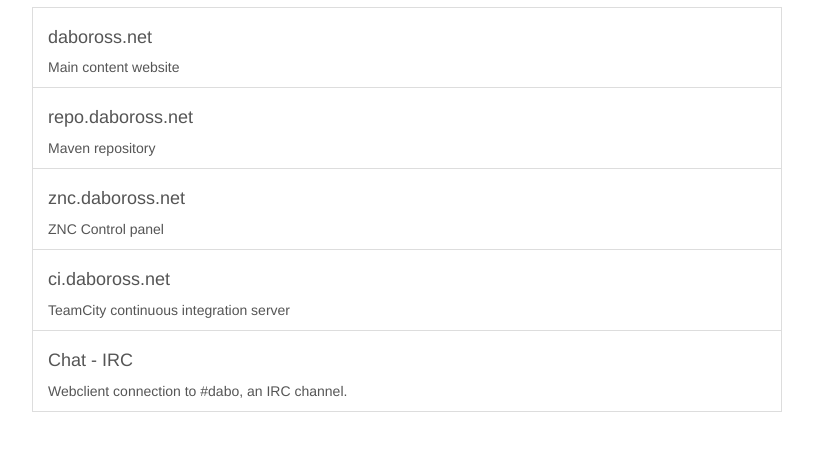
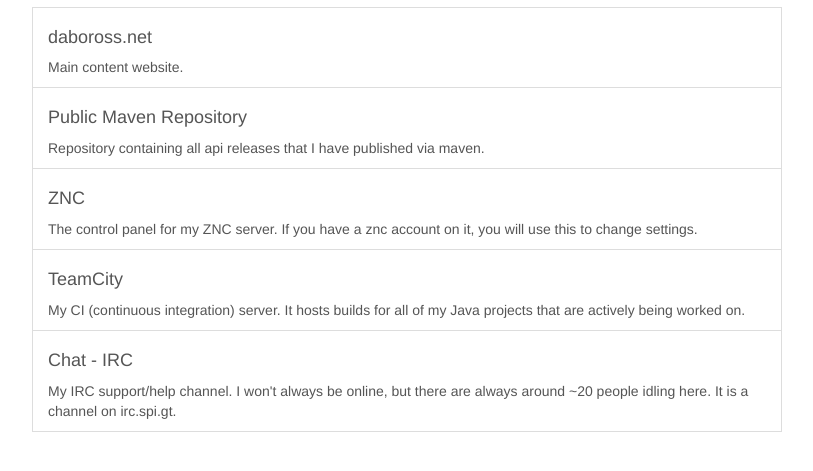
Before and after one commit to daboross/azd, a plain HTML site: page index.html in a window 1280 px wide. Shown: the part 63-534 px from the top of the page, without its empty margins (233-1046 px from the left). Drawn offline with Linux system fonts and the light colour scheme.

Commit message:
Update content

```diff
--- a/index.html
+++ b/index.html
@@ -19,23 +19,23 @@
                 <div class="list-group">
                     <a href="http://daboross.net" class="list-group-item">
                         <h4>daboross.net</h4>
-                        Main content website
+                        Main content website.
                     </a>
-                    <a href="http://repo.daboross.net" class="list-group-item">
-                        <h4>repo.daboross.net</h4>
-                        Maven repository
+                    <a href="http://repo.dabo.guru" class="list-group-item">
+                        <h4>Public Maven Repository</h4>
+                        Repository containing all api releases that I have published via maven.
                     </a>
-                    <a href="http://znc.daboross.net:8080" class="list-group-item">
-                        <h4>znc.daboross.net</h4>
-                        ZNC Control panel
+                    <a href="http://znc.dabo.guru:8080" class="list-group-item">
+                        <h4>ZNC</h4>
+                        The control panel for my ZNC server. If you have a znc account on it, you will use this to change settings.
                     </a>
-                    <a href="http://ci.daboross.net" class="list-group-item">
-                        <h4>ci.daboross.net</h4>
-                        TeamCity continuous integration server
+                    <a href="http://ci.dabo.guru" class="list-group-item">
+                        <h4>TeamCity</h4>
+                        My CI (continuous integration) server. It hosts builds for all of my Java projects that are actively being worked on.
                     </a>
                     <a href="/irc.html" class="list-group-item">
                         <h4>Chat - IRC</h4>
-                        Webclient connection to #dabo, an IRC channel.
+                        My IRC support/help channel. I won't always be online, but there are always around ~20 people idling here. It is a channel on irc.spi.gt.
                     </a>
                 </div>
             </div>
```
